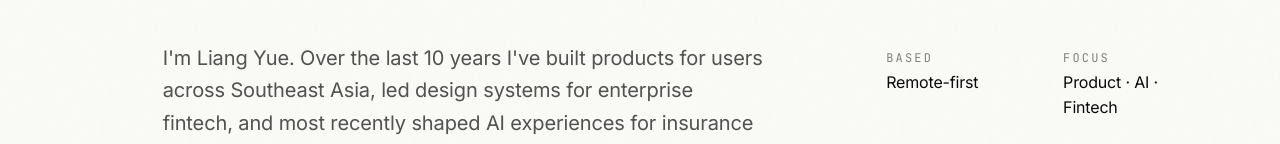
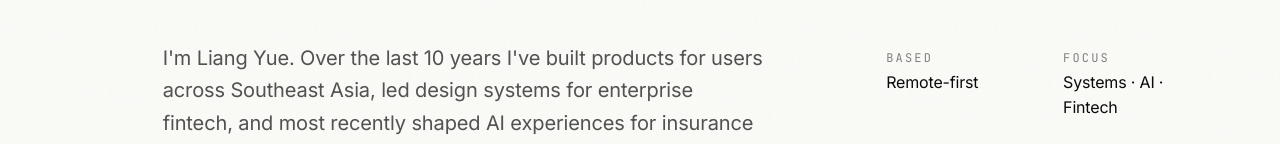
Before and after one commit to designerliangyue/portfolio2026, a Next.js app: page / in a window 1280 px wide. Shown: the part 531-675 px from the top of the page. Built offline with nearby package versions, Linux system fonts and the light colour scheme.

Commit message:
Update en.ts

```diff
--- a/content/i18n/en.ts
+++ b/content/i18n/en.ts
@@ -18,7 +18,7 @@ export const en = {
     based: "Based",
     basedValue: "Remote-first",
     focus: "Focus",
-    focusValue: "Product · AI · Fintech",
+    focusValue: "Systems · AI · Fintech",
     languages: "Languages",
     languagesValue: "EN · ZH",
     status: "Status",
```
